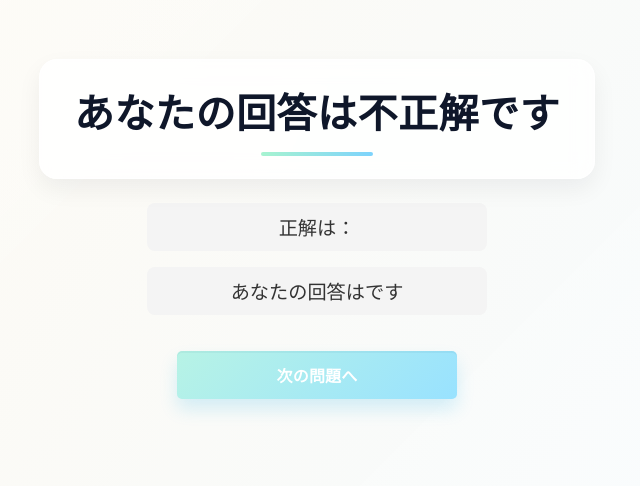
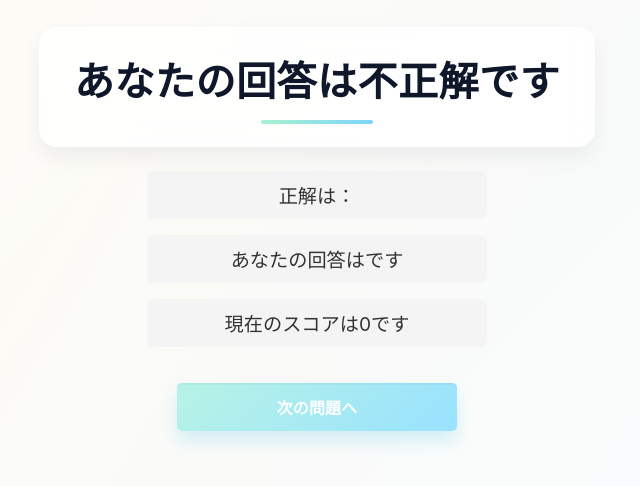
Before and after one commit to Thin9ingMan/kimino_hint, a React (Vite) app: page /answer in a window 1280 px wide. Shown: the part 164-650 px from the top of the page, without its empty margins (323-963 px from the left). Built offline with nearby package versions, Linux system fonts and the light colour scheme.

Commit message:
問題を解答した時にスコアを表示されるようにしました

```diff
--- a/src/components/Answer.jsx
+++ b/src/components/Answer.jsx
@@ -9,11 +9,17 @@ const Answer = () => {
   const answer = location.state?.correctAnswer;
   const user_answer = location.state?.selected;
   const count = location.state?.count;
+  const currentScore = location.state?.score || 0;
+
+  // 正解ならスコアを1加算、不正解ならそのまま
+  const newScore = judge ? currentScore + 1 : currentScore;
+
 
   const nextquestion = () => {
     navigate("/question", {
       state: {
         count: count, // 現在の問題番号
+        score: newScore, // 更新したスコアを次のページに渡す
       },
     });
   };
@@ -23,6 +29,7 @@ const Answer = () => {
       <h1>あなたの回答は{judge ? "正解" : "不正解"}です</h1>
       <div> 正解は：{answer}</div>
       <div>あなたの回答は{user_answer}です</div>
+      <div>現在のスコアは{newScore}です</div>
       <button onClick={nextquestion}>次の問題へ</button>
     </div>
   );
```
